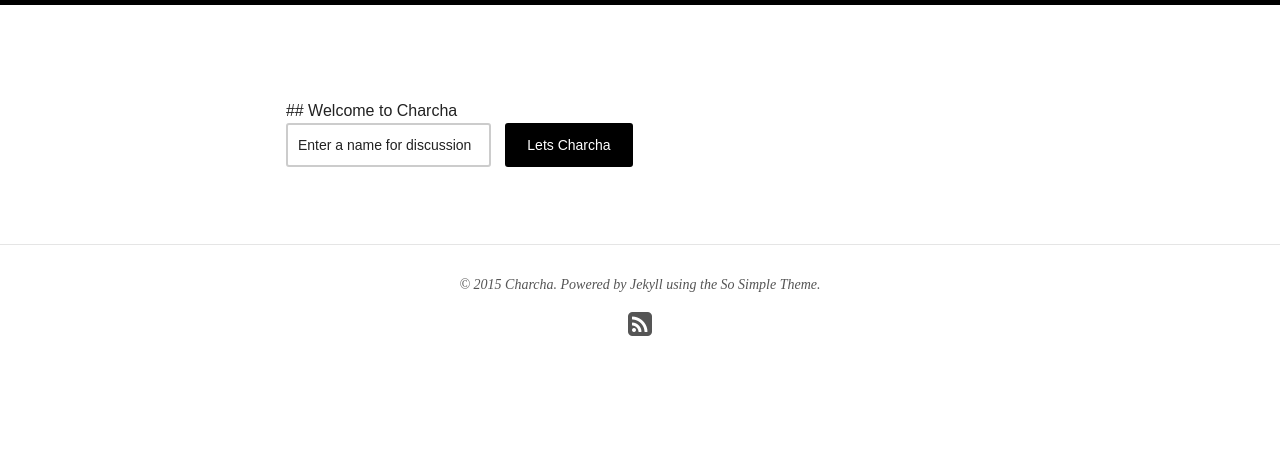
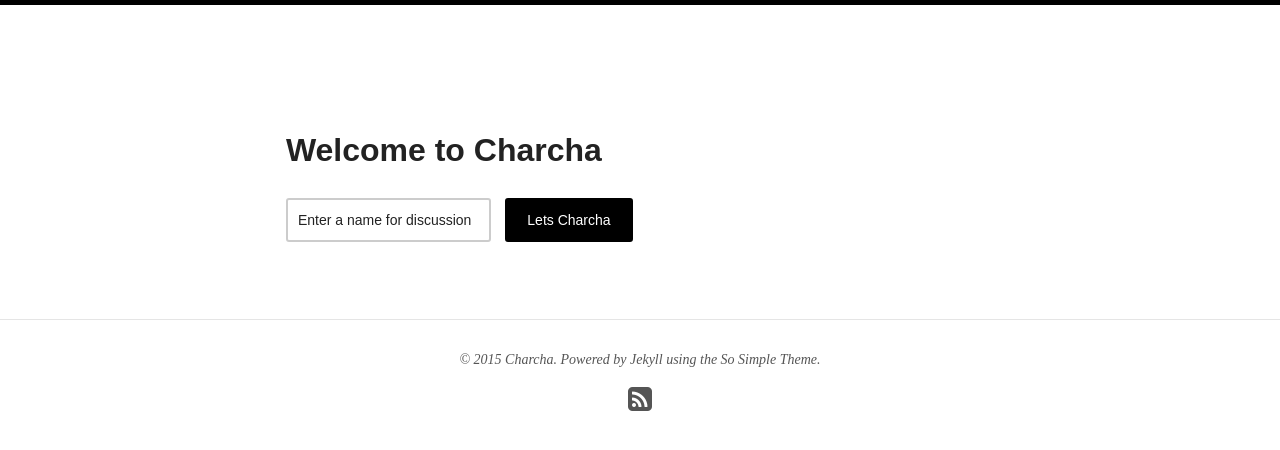
Before and after one commit to charcha/charcha.github.io, a Jekyll site: the page built from index.html, in a window 1280 px wide. Shown: the top 450 px of the page. Built offline with Jekyll 4.4.1, drawn with Linux system fonts in a browser that asks for light colours; nearby versions of some CDN libraries.

Commit message:
home page getting up things

```diff
--- a/index.html
+++ b/index.html
@@ -5,7 +5,7 @@ excerpt: "Audio discusions platform"
 search_omit: true
 ---
 
-## Welcome to Charcha
+<h2> Welcome to Charcha</h2>
 <form>
 <input type="text" value="Enter a name for discussion" id="goog-wm-qt" /><br />
 <input type="submit" value="Lets Charcha" id="goog-wm-sb" />
```
